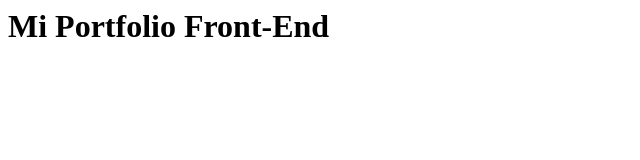
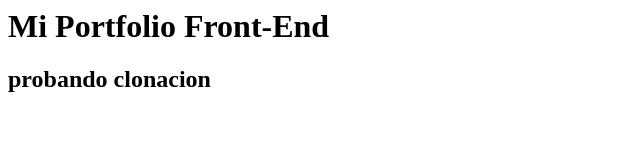
Before and after one commit to nicof22/PortfolioFrontend, a plain HTML site: page index.html in a window 1280 px wide. Shown: the whole page, without its empty margins (0-640 px from the left). Drawn offline with Linux system fonts and the light colour scheme.

Commit message:
cuarto commit

```diff
--- a/index.html
+++ b/index.html
@@ -1 +1,2 @@
 <h1>Mi Portfolio Front-End</h1>
+<h2>probando clonacion</h2>
```
Also changed, not shown: login.html (added, +1 -0 lines).
